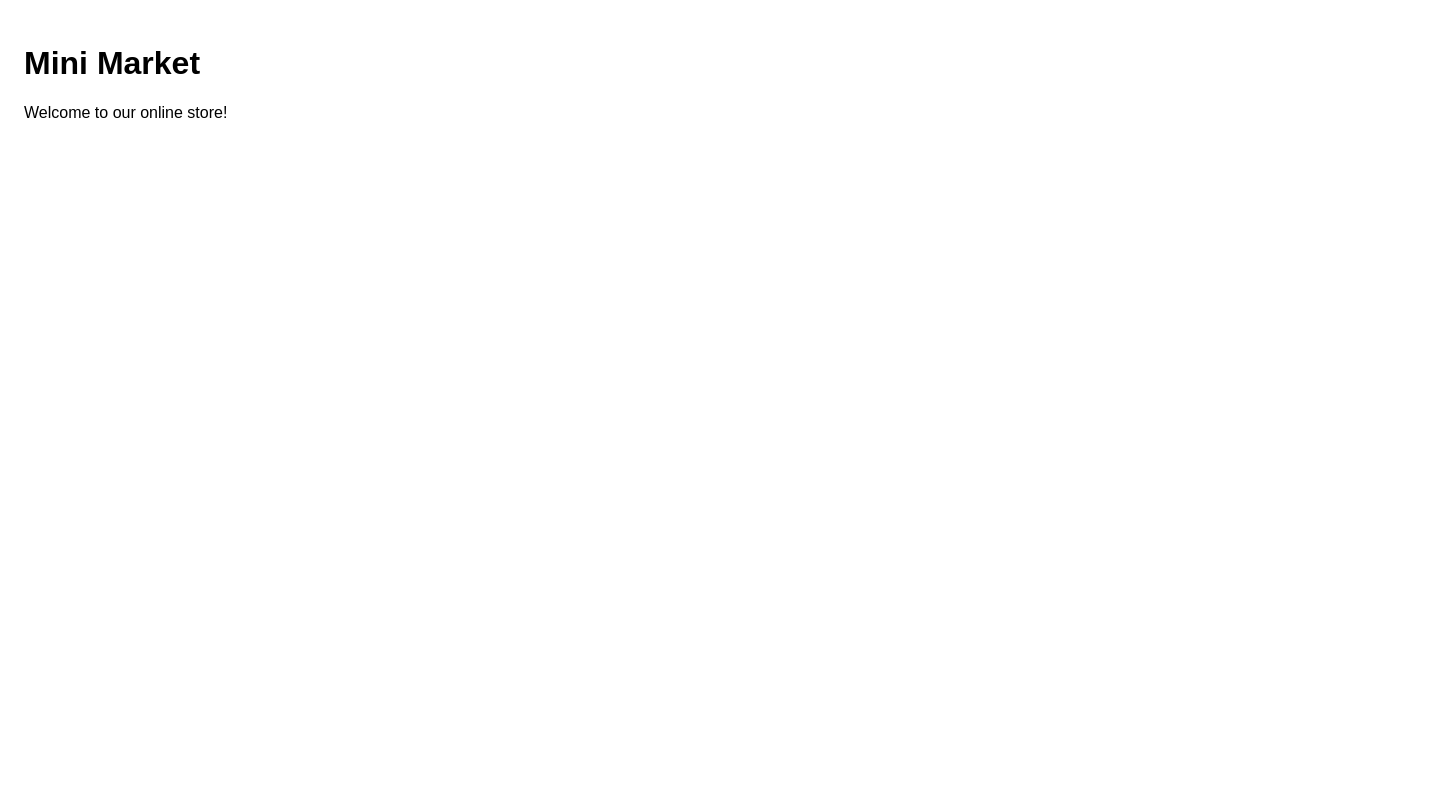
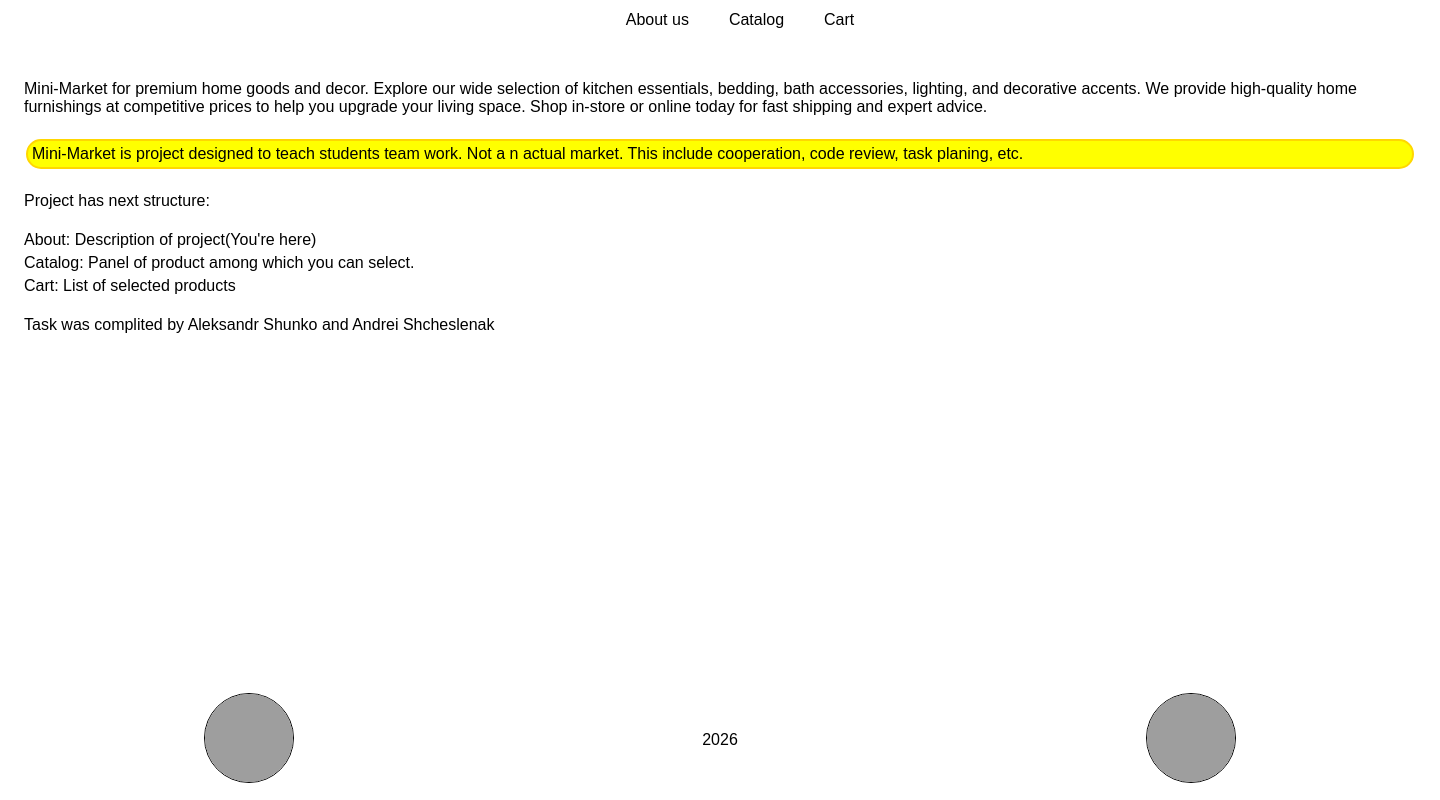
Before and after one commit to shcheslenak-a11y/mini-market, a website built with Vite: page index.html in a window 1280 px wide. Shown: the whole page, 1440 px wide, since content can reach past the window. Built offline with nearby package versions, Linux system fonts and the light colour scheme; grey boxes are pictures that could not be loaded.

Commit message:
feat-7: add page 'about'

```diff
--- a/index.html
+++ b/index.html
@@ -2,12 +2,30 @@
 <html lang="en">
   <head>
     <meta charset="UTF-8" />
-    <link rel="icon" type="image/svg+xml" href="/favicon.svg" />
+    <link rel="icon" type="image/svg+xml" href="favicon.svg" />
     <meta name="viewport" content="width=device-width, initial-scale=1.0" />
     <title>mini-market</title>
   </head>
   <body>
-    <div id="app"></div>
-    <script type="module" src="/src/main.ts"></script>
+    <header>
+      <nav>
+        <ul>
+          <li id="about">About us</li>
+          <li id="catalog">Catalog</li>
+          <li id="cart">Cart</li>
+        </ul>
+      </nav>
+    </header>
+    <main></main>
+    <footer>
+      <a href="https://github.com/sailoksis"
+        ><div><img src="https://avatars.githubusercontent.com/u/53906219?v=4" /></div
+      ></a>
+      2026
+      <a href="https://github.com/shcheslenak-a11y"
+        ><div><img src="https://avatars.githubusercontent.com/u/326085740?s=400&v=4" /></div
+      ></a>
+    </footer>
+    <script type="module" src="src/main.ts"></script>
   </body>
 </html>
--- /dev/null
+++ b/src/main.css
@@ -0,0 +1,13 @@
+.about {
+  display: flex;
+  flex-direction: column;
+  gap: 5px;
+}
+
+.warn {
+  border: 2px solid gold;
+  border-radius: 40px;
+  margin: 2px;
+  padding: 4px;
+  background-color: yellow;
+}
--- a/src/main.ts
+++ b/src/main.ts
@@ -1,8 +1,49 @@
 import './style.css';
+import './main.css';
 
-document.querySelector<HTMLDivElement>('#app')!.innerHTML = `
-  <main>
-    <h1>Mini Market</h1>
-    <p>Welcome to our online store!</p>
-  </main>
-`;
+const main = document.getElementsByTagName('main')[0];
+let selected = 'none';
+
+function createElement(tag: string, attibutes = {}, innerText: string | null = null) {
+  const element = document.createElement(tag);
+  for (const [key, value] of Object.entries(attibutes)) element.setAttribute(key, String(value));
+  if (innerText) element.innerText = innerText;
+  return element;
+}
+
+function renderAbout() {
+  if (selected === 'about') return;
+  main.replaceChildren();
+  const about = createElement('div', { class: 'about' });
+  about.append(
+    createElement(
+      'p',
+      {},
+      'Mini-Market for premium home goods and decor. ' +
+        'Explore our wide selection of kitchen essentials, bedding, bath accessories, lighting, and decorative accents. ' +
+        'We provide high-quality home furnishings at competitive prices to help you upgrade your living space. Shop in-store or online today for fast shipping and expert advice.',
+    ),
+    createElement(
+      'p',
+      { class: 'warn' },
+      `Mini-Market is project designed to teach students team work. Not a n actual market. This include cooperation, code review, task planing, etc.`,
+    ),
+    createElement('p', {}, `Project has next structure:`),
+    createElement('label', {}, `About: Description of project(You're here)`),
+    createElement('label', {}, `Catalog: Panel of product among which you can select.`),
+    createElement('label', {}, `Cart: List of selected products`),
+    createElement('p', {}, `Task was complited by Aleksandr Shunko and Andrei Shcheslenak`),
+  );
+  main.append(about);
+  selected = 'about';
+}
+
+function renderCatalog() {}
+
+function renderCart() {}
+
+document.getElementById('about')?.addEventListener('click', renderAbout);
+document.getElementById('catalog')?.addEventListener('click', renderCatalog);
+document.getElementById('about')?.addEventListener('click', renderCart);
+
+renderAbout();
--- a/src/style.css
+++ b/src/style.css
@@ -3,10 +3,46 @@
 }
 
 body {
-  margin: 0;
+  margin: 0 auto;
   font-family: Arial, sans-serif;
+  height: 100vh;
+  width: 1440px;
 }
 
 main {
   padding: 24px;
+  height: 85vh;
 }
+
+header {
+  display: flex;
+  justify-content: center;
+  align-items: center;
+  height: 5vh;
+}
+
+nav ul {
+  list-style: none;
+  display: flex;
+  gap: 40px;
+}
+nav li {
+  display: inline-block;
+  cursor: pointer;
+}
+
+footer {
+  position: relative;
+  bottom: 0;
+  display: flex;
+  justify-content: space-around;
+  height: 5vh;
+  align-items: center;
+}
+
+footer img {
+  height: 90px;
+  width: 90px;
+  border-radius: 90px;
+  border: 1px solid black;
+}
```
